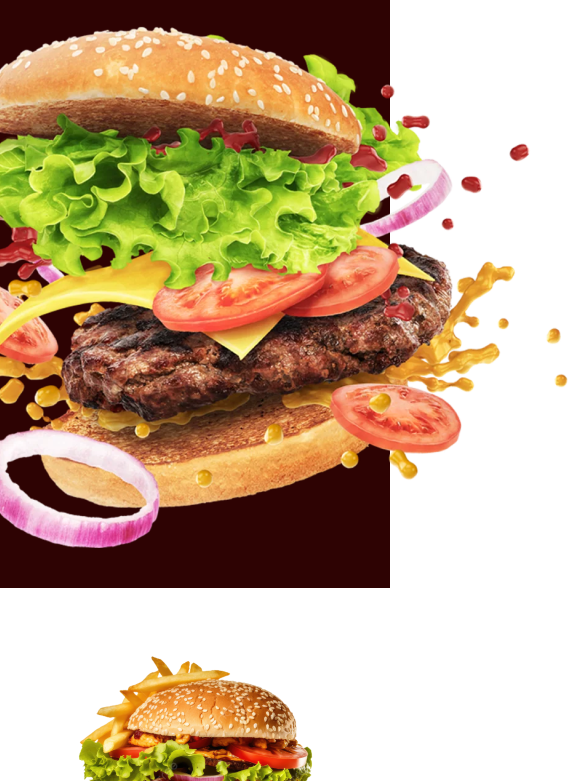
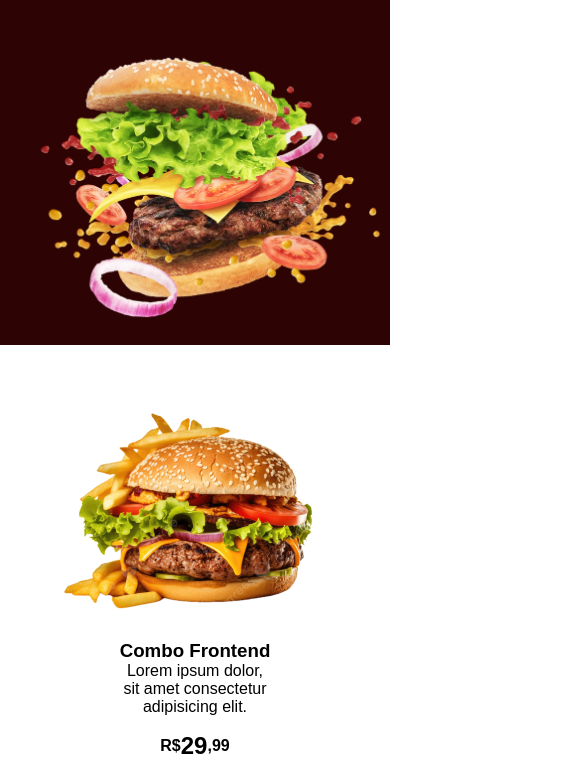
Before and after one commit to Davi257-cmd/Hamburgueria1, a plain HTML site: page index.html in a window 390 px wide. Shown: the part 239-1020 px from the top of the page, 576 px wide, since content can reach past the window. Drawn offline with Linux system fonts and the light colour scheme; a web font is replaced by a local one.

Commit message:
atualizacao1

```diff
--- a/css/style.css
+++ b/css/style.css
@@ -50,6 +50,7 @@ header {
     display: flex;
     justify-content: space-around;
     align-items: center;
+    padding: 1em;
 }
 
 .textp {
@@ -64,10 +65,7 @@ header p {
 .banner {
     display: flex;
     justify-content: space-around;
-}
-
-.banner {
-  height: 550px;
+    height: 550px;
 }
 
 /* main */
@@ -211,7 +209,7 @@ ul.box-redes-sociais {
 
     header {
         flex-direction: column;
-        gap: 0.1em;
+        gap: 2em;
         text-align: center;
     }
 
@@ -236,7 +234,7 @@ ul.box-redes-sociais {
     }
 
     .banner {
-        height: 200px;
+        height: 300px;
     }
 
     .links {
@@ -263,7 +261,7 @@ ul.box-redes-sociais {
     }
 
     .banner {
-        height: 100px;
+        height: 300px;
     }
 
     header {
--- a/index.html
+++ b/index.html
@@ -28,7 +28,7 @@
             <h1 class="textp">O MELHOR<br>PRA VOCÊ!</h1>
             <p>Delivery (85) 9 9999-9999</p>
             </section>
-            <img src="images/burguer_1.png" alt="banner">
+            <img src="images/burguer_1.png" alt="banner" class="banner">
         </div>
     </header>
     <main>
```
